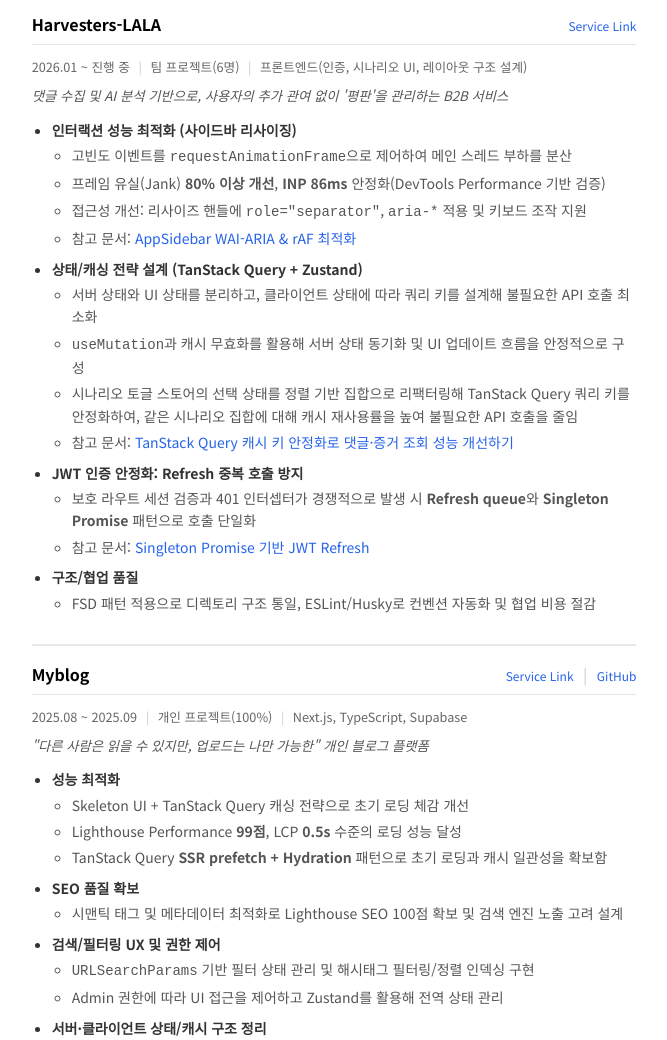
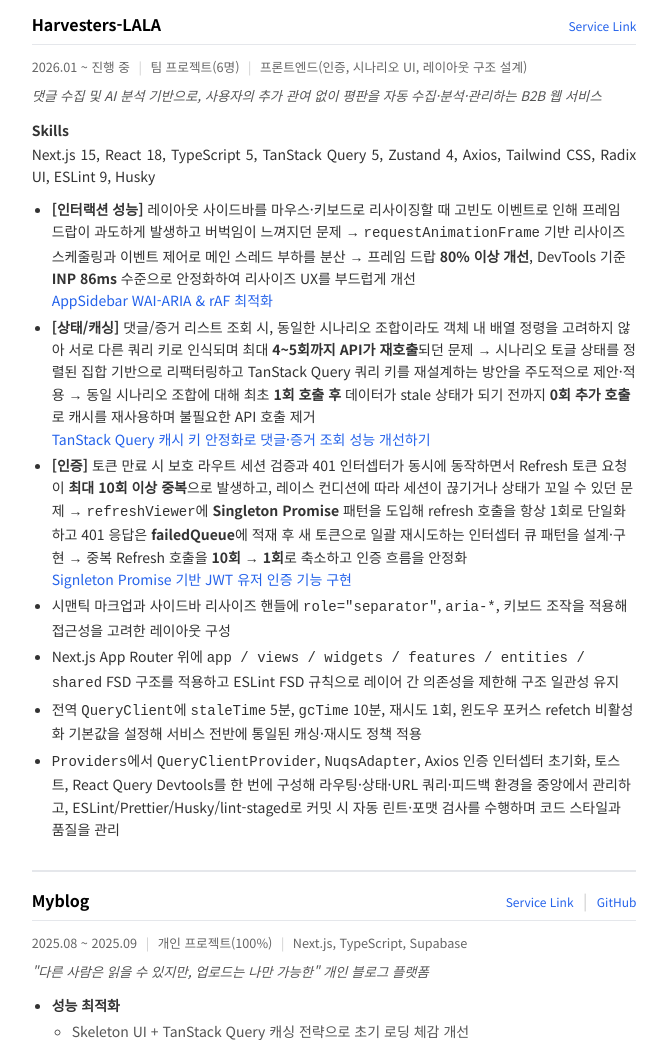
Before and after one commit to kimyoungyin/resume, a plain HTML site: page index.html in a window 1280 px wide. Shown: the part 1081-2121 px from the top of the page, without its empty margins (306-973 px from the left). Drawn offline with Linux system fonts and the light colour scheme.

Commit message:
lala 이력서 형식 보완

```diff
--- a/index.html
+++ b/index.html
@@ -383,107 +383,110 @@
                 </div>
                 <div class="project-desc">
                     댓글 수집 및 AI 분석 기반으로, 사용자의 추가 관여 없이
-                    '평판'을 관리하는 B2B 서비스
+                    평판을 자동 수집·분석·관리하는 B2B 웹 서비스
                 </div>
                 <div class="project-details">
+                    <p>
+                        <span class="project-sub-title">Skills</span>
+                        Next.js 15, React 18, TypeScript 5, TanStack Query 5,
+                        Zustand 4, Axios, Tailwind CSS, Radix UI, ESLint 9,
+                        Husky
+                    </p>
                     <ul>
                         <li>
-                            <span class="project-sub-title"
-                                >인터랙션 성능 최적화 (사이드바 리사이징)</span
-                            >
-                            <ul>
-                                <li>
-                                    고빈도 이벤트를
-                                    <code>requestAnimationFrame</code>으로
-                                    제어하여 메인 스레드 부하를 분산
-                                </li>
-                                <li>
-                                    프레임 유실(Jank)
-                                    <strong>80% 이상 개선</strong>,
-                                    <strong>INP 86ms</strong> 안정화(DevTools
-                                    Performance 기반 검증)
-                                </li>
-                                <li>
-                                    접근성 개선: 리사이즈 핸들에
-                                    <code>role="separator"</code>,
-                                    <code>aria-*</code> 적용 및 키보드 조작 지원
-                                </li>
-                                <li>
-                                    참고 문서:
+                            <strong>[인터랙션 성능]</strong>
+                            레이아웃 사이드바를 마우스·키보드로 리사이징할 때
+                            고빈도 이벤트로 인해 프레임 드랍이 과도하게 발생하고
+                            버벅임이 느껴지던 문제 &rarr;
+                            <code>requestAnimationFrame</code> 기반 리사이즈
+                            스케줄링과 이벤트 제어로 메인 스레드 부하를 분산
+                            &rarr; 프레임 드랍 <strong>80% 이상 개선</strong>,
+                            DevTools 기준 <strong>INP 86ms</strong> 수준으로
+                            안정화하여 리사이즈 UX를 부드럽게 개선
+                            <br />
                             <a
                                 href="https://myblog-navy-kappa.vercel.app/posts/142"
                                 target="_blank"
-                                        >AppSidebar WAI-ARIA &amp; rAF 최적화</a
+                                rel="noopener noreferrer"
+                            >
+                                AppSidebar WAI-ARIA &amp; rAF 최적화</a
                             >
                         </li>
-                            </ul>
-                        </li>
                         <li>
-                            <span class="project-sub-title"
-                                >상태/캐싱 전략 설계 (TanStack Query +
-                                Zustand)</span
-                            >
-                            <ul>
-                                <li>
-                                    서버 상태와 UI 상태를 분리하고, 클라이언트
-                                    상태에 따라 쿼리 키를 설계해 불필요한 API
-                                    호출 최소화
-                                </li>
-                                <li>
-                                    <code>useMutation</code>과 캐시 무효화를
-                                    활용해 서버 상태 동기화 및 UI 업데이트
-                                    흐름을 안정적으로 구성
-                                </li>
-                                <li>
-                                    시나리오 토글 스토어의 선택 상태를 정렬 기반
-                                    집합으로 리팩터링해 TanStack Query 쿼리 키를
-                                    안정화하여, 같은 시나리오 집합에 대해 캐시
-                                    재사용률을 높여 불필요한 API 호출을 줄임
-                                </li>
-                                <li>
-                                    참고 문서:
+                            <strong>[상태/캐싱]</strong>
+                            댓글/증거 리스트 조회 시, 동일한 시나리오 조합이라도
+                            객체 내 배열 정령을 고려하지 않아 서로 다른 쿼리
+                            키로 인식되며 최대
+                            <strong>4~5회까지 API가 재호출</strong>되던 문제
+                            &rarr; 시나리오 토글 상태를 정렬된 집합 기반으로
+                            리팩터링하고 TanStack Query 쿼리 키를 재설계하는
+                            방안을 주도적으로 제안·적용 &rarr; 동일 시나리오
+                            조합에 대해 최초
+                            <strong>1회 호출 후</strong> 데이터가 stale 상태가
+                            되기 전까지 <strong>0회 추가 호출</strong>로 캐시를
+                            재사용하며 불필요한 API 호출 제거
+                            <br />
                             <a
                                 href="https://myblog-navy-kappa.vercel.app/posts/144"
                                 target="_blank"
-                                        >TanStack Query 캐시 키 안정화로
-                                        댓글·증거 조회 성능 개선하기</a
+                                rel="noopener noreferrer"
+                                >TanStack Query 캐시 키 안정화로 댓글·증거 조회
+                                성능 개선하기</a
                             >
                         </li>
-                            </ul>
+                        <li>
+                            <strong>[인증]</strong>
+                            토큰 만료 시 보호 라우트 세션 검증과 401 인터셉터가
+                            동시에 동작하면서 Refresh 토큰 요청이
+                            <strong>최대 10회 이상 중복</strong>으로 발생하고,
+                            레이스 컨디션에 따라 세션이 끊기거나 상태가 꼬일 수
+                            있던 문제 &rarr; <code>refreshViewer</code>에
+                            <strong>Singleton Promise</strong> 패턴을 도입해
+                            refresh 호출을 항상 1회로 단일화하고 401 응답은
+                            <strong>failedQueue</strong>에 적재 후 새 토큰으로
+                            일괄 재시도하는 인터셉터 큐 패턴을 설계·구현 &rarr;
+                            중복 Refresh 호출을
+                            <strong>10회 &rarr; 1회</strong>로 축소하고 인증
+                            흐름을 안정화
+                            <br />
+                            <a
+                                href="https://myblog-navy-kappa.vercel.app/posts/145"
+                                target="_blank"
+                                rel="noopener noreferrer"
+                                >Signleton Promise 기반 JWT 유저 인증 기능
+                                구현</a
+                            >
                         </li>
                         <li>
-                            <span class="project-sub-title"
-                                >JWT 인증 안정화: Refresh 중복 호출 방지</span
-                            >
-                            <ul>
-                                <li>
-                                    보호 라우트 세션 검증과 401 인터셉터가
-                                    경쟁적으로 발생 시
-                                    <strong>Refresh queue</strong>와
-                                    <strong>Singleton Promise</strong> 패턴으로
-                                    호출 단일화
+                            시맨틱 마크업과 사이드바 리사이즈 핸들에
+                            <code>role="separator"</code>, <code>aria-*</code>,
+                            키보드 조작을 적용해 접근성을 고려한 레이아웃 구성
                         </li>
                         <li>
-                                    참고 문서:
-                                    <a
-                                        href="https://myblog-navy-kappa.vercel.app/posts/143"
-                                        target="_blank"
-                                        >Singleton Promise 기반 JWT Refresh</a
+                            Next.js App Router 위에
+                            <code
+                                >app / views / widgets / features / entities /
+                                shared</code
                             >
-                                </li>
-                            </ul>
+                            FSD 구조를 적용하고 ESLint FSD 규칙으로 레이어 간
+                            의존성을 제한해 구조 일관성 유지
                         </li>
                         <li>
-                            <span class="project-sub-title"
-                                >구조/협업 품질</span
-                            >
-                            <ul>
+                            전역 <code>QueryClient</code>에
+                            <code>staleTime</code> 5분,
+                            <code>gcTime</code> 10분, 재시도 1회, 윈도우 포커스
+                            refetch 비활성화 기본값을 설정해 서비스 전반에
+                            통일된 캐싱·재시도 정책 적용
+                        </li>
                         <li>
-                                    FSD 패턴 적용으로 디렉토리 구조 통일,
-                                    ESLint/Husky로 컨벤션 자동화 및 협업 비용
-                                    절감
-                                </li>
-                            </ul>
+                            <code>Providers</code>에서
+                            <code>QueryClientProvider</code>,
+                            <code>NuqsAdapter</code>, Axios 인증 인터셉터
+                            초기화, 토스트, React Query Devtools를 한 번에
+                            구성해 라우팅·상태·URL 쿼리·피드백 환경을 중앙에서
+                            관리하고, ESLint/Prettier/Husky/lint-staged로 커밋
+                            시 자동 린트·포맷 검사를 수행하며 코드 스타일과
+                            품질을 관리
                         </li>
                     </ul>
                 </div>
```
Lines whose indentation alone changed are shown as unchanged.
